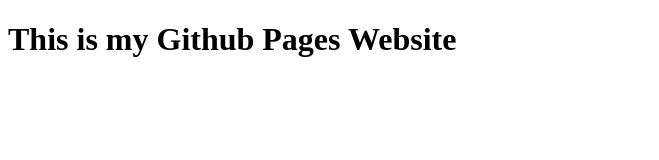
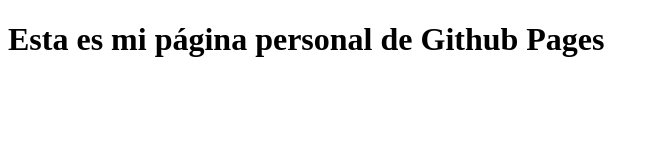
Before and after one commit to pablotese/pablotese.github.io, a plain HTML site: page index.html in a window 1280 px wide. Shown: the whole page, without its empty margins (0-659 px from the left). Drawn offline with Linux system fonts and the light colour scheme.

Commit message:
second commit
Second commit

```diff
--- a/index.html
+++ b/index.html
@@ -6,6 +6,6 @@
         </title>
     </head>
     <body>
-        <h1>This is my Github Pages Website</h1>
+        <h1>Esta es mi página personal de Github Pages</h1>
     </body>
 </html>
```
